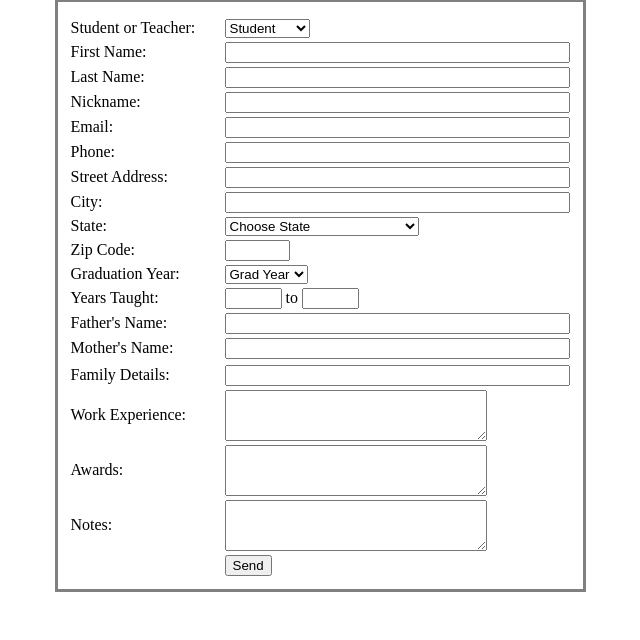
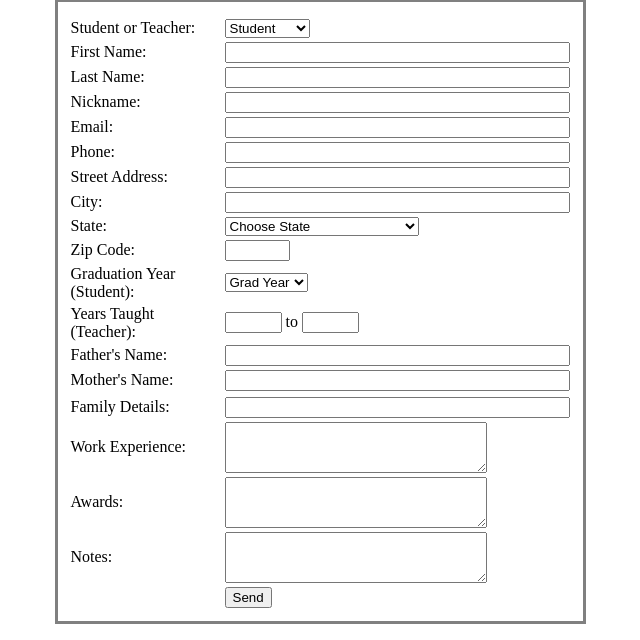
Before and after one commit to Ilovitt19/ICS-499-Project, a PHP site: page /UserInfo.php in a window 1280 px wide. Shown: the part 286-926 px from the top of the page, without its empty margins (320-960 px from the left). Before the commit the page ends 878 px from the top, so only its background shows below. Run offline with PHP 8.4, Linux system fonts and the light colour scheme.

Commit message:
Edited function for displaying user info

```diff
--- a/src/output_fns.php
+++ b/src/output_fns.php
@@ -192,7 +192,7 @@ function do_info_form(){
            <option value="CA">California (CA)</option>
            <option value="CO">Colorado (CO)</option>
            <option value="CT">Connecticut (CT)</option>
-           <option value="DE"> (DE)</option>
+           <option value="DE">Delaware (DE)</option>
            <option value="FL">Florida (FL)</option>
            <option value="GA">Georgia (GA)</option>
            <option value="HI">Hawaii (HI)</option>
@@ -256,7 +256,7 @@ function do_info_form(){
        <td align="left"><input type="text" name="zip" size="5" maxlength="5" /></td>
      </tr>
      <tr>
-       <td>Graduation Year:</td>
+       <td>Graduation Year (Student):</td>
        <td align="left">
        <select name="grad_year">
          <option>Grad Year</option>
@@ -291,7 +291,7 @@ function do_info_form(){
        </td>
      </tr>
      <tr>
-       <td>Years Taught:</td>
+       <td>Years Taught (Teacher):</td>
        <td align="left"><input type="text" name="start_year" size="4" maxlength="4" width="4"/> to
          <input type="text" name="end_year" size="4" maxlength="4" width="4"/></td>
      </tr>
```
